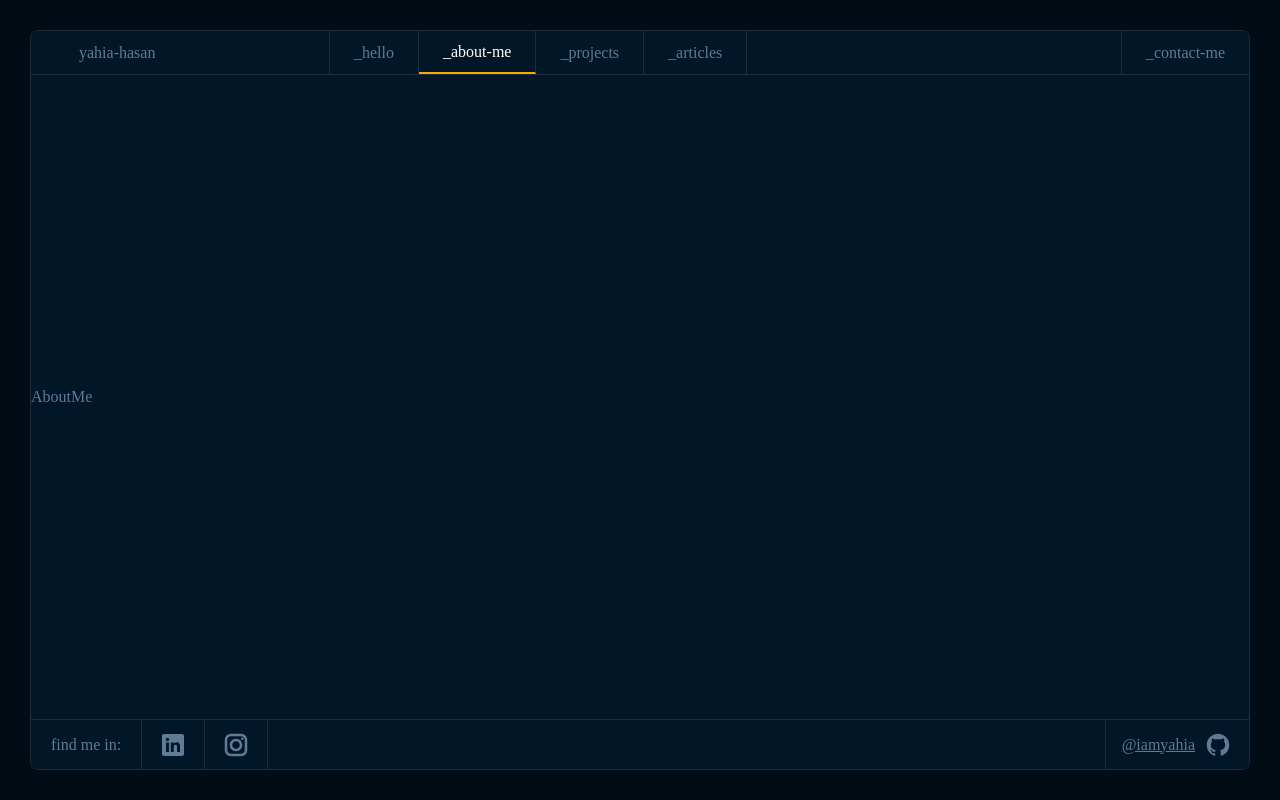
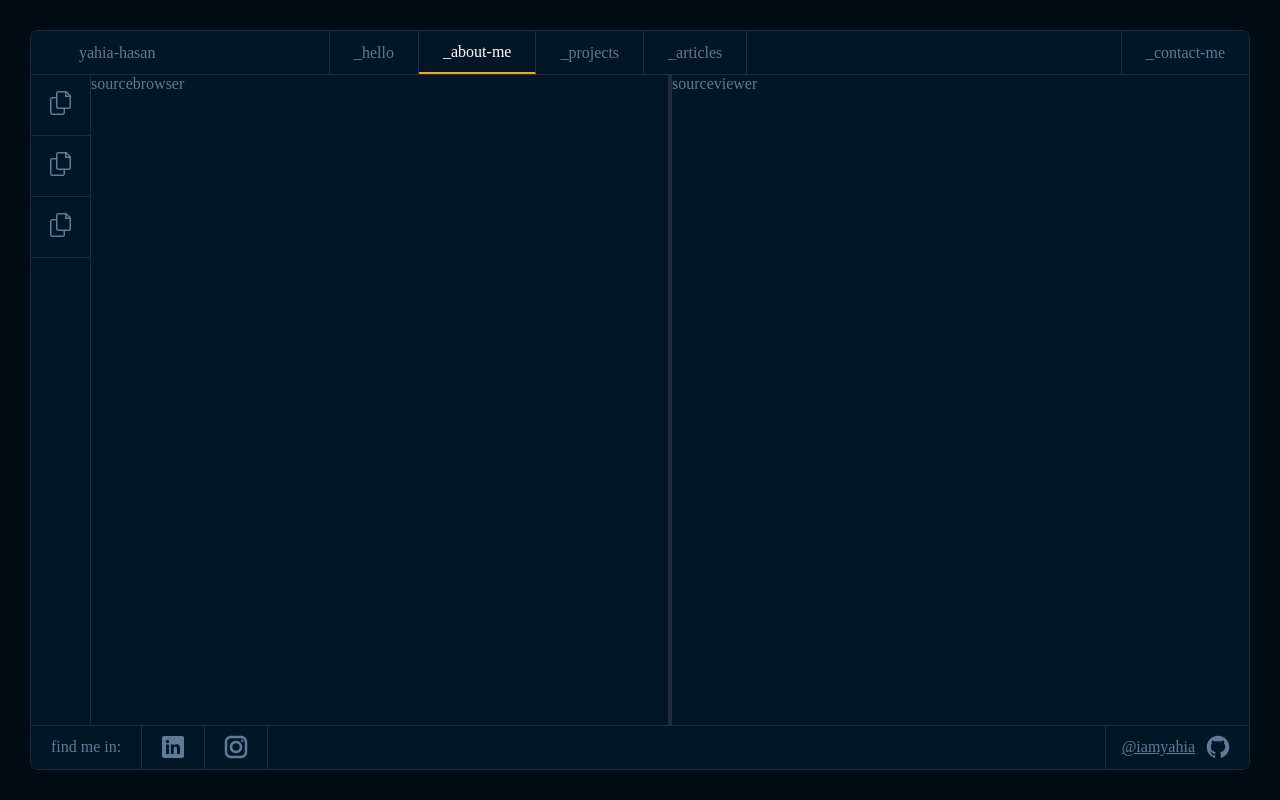
Before and after one commit to iamyahia/portfolio, a Next.js app: page /about-me in a window 1280 px wide. Built offline with nearby package versions, Linux system fonts and the light colour scheme.

Commit message:
feat ( _about-me ): Implement resizable layout for sidebars

```diff
--- a/app/about-me/page.tsx
+++ b/app/about-me/page.tsx
@@ -1,5 +1,43 @@
+"use client";
 import React from "react";
+import { Panel, PanelGroup, PanelResizeHandle } from "react-resizable-panels";
+import ResizeIcon from "../../assets/icons/ResizeIcon";
+import FilesIcon from "../../assets/icons/Files";
+import Link from "next/link";
 
 export default function AboutMe() {
-  return <div>AboutMe</div>;
+  return (
+    <PanelGroup direction="horizontal" className="about-me">
+      <div className="about-me__sidebar">
+        <Link href="/about-me" className="about-me__link">
+          <FilesIcon className="about-me__icon" />
+        </Link>
+        <Link href="/about-me" className="about-me__link">
+          <FilesIcon className="about-me__icon" />
+        </Link>
+        <Link href="/about-me" className="about-me__link">
+          <FilesIcon className="about-me__icon" />
+        </Link>
+      </div>
+      <Panel
+        collapsible={true}
+        collapsedSize={35}
+        minSize={10}
+        className="about-me__panel"
+      >
+        sourcebrowser{" "}
+      </Panel>
+      <PanelResizeHandle
+        style={{
+          border: "2px solid #1E2D3D",
+          display: "flex",
+          alignItems: "center",
+        }}
+        className="about-me__resize-handle"
+      >
+        {/* <ResizeIcon /> */}
+      </PanelResizeHandle>
+      <Panel className="about-me__panel">sourceviewer</Panel>
+    </PanelGroup>
+  );
 }
--- a/assets/icons/CloseIcon.tsx
+++ b/assets/icons/CloseIcon.tsx
@@ -3,17 +3,14 @@ import React from "react";
 function CloseIcon({ ...props }) {
   return (
     <svg
-      xmlns="http://www.w3.org/2000/svg"
-      viewBox="0 0 24 24"
       width="24px"
       height="24px"
-      fill="none"
+      viewBox="0 0 24 24"
+      fill="currentColor"
+      xmlns="http://www.w3.org/2000/svg"
       {...props}
     >
-      <path
-        fill="currentColor"
-        d="M 4.7070312 3.2929688 L 3.2929688 4.7070312 L 10.585938 12 L 3.2929688 19.292969 L 4.7070312 20.707031 L 12 13.414062 L 19.292969 20.707031 L 20.707031 19.292969 L 13.414062 12 L 20.707031 4.7070312 L 19.292969 3.2929688 L 12 10.585938 L 4.7070312 3.2929688 z"
-      />
+      <path d="M 4.7070312 3.2929688 L 3.2929688 4.7070312 L 10.585938 12 L 3.2929688 19.292969 L 4.7070312 20.707031 L 12 13.414062 L 19.292969 20.707031 L 20.707031 19.292969 L 13.414062 12 L 20.707031 4.7070312 L 19.292969 3.2929688 L 12 10.585938 L 4.7070312 3.2929688 z" />
     </svg>
   );
 }
--- /dev/null
+++ b/assets/icons/Files.tsx
@@ -0,0 +1,17 @@
+import React from "react";
+
+function FilesIcon({ ...props }) {
+  return (
+    <svg
+      width="24px"
+      height="24px"
+      viewBox="0 0 24 24"
+      xmlns="http://www.w3.org/2000/svg"
+      fill="currentColor"
+    >
+      <path d="M17.5 0h-9L7 1.5V6H2.5L1 7.5v15.07L2.5 24h12.07L16 22.57V18h4.7l1.3-1.43V4.5L17.5 0zm0 2.12l2.38 2.38H17.5V2.12zm-3 20.38h-12v-15H7v9.07L8.5 18h6v4.5zm6-6h-12v-15H16V6h4.5v10.5z" />
+    </svg>
+  );
+}
+
+export default FilesIcon;
--- a/assets/icons/GithubIcon.tsx
+++ b/assets/icons/GithubIcon.tsx
@@ -1,19 +1,16 @@
 import React from "react";
 
-function GithubIcon() {
+function GithubIcon({ ...props }) {
   return (
     <svg
-      xmlns="http://www.w3.org/2000/svg"
-      viewBox="0 0 32 32"
       width="30px"
       height="30px"
-      fill="none"
+      viewBox="0 0 32 32"
+      fill="currentColor"
+      xmlns="http://www.w3.org/2000/svg"
+      {...props}
     >
-      <path
-        fillRule="evenodd"
-        fill="currentColor"
-        d="M 16 4 C 9.371094 4 4 9.371094 4 16 C 4 21.300781 7.4375 25.800781 12.207031 27.386719 C 12.808594 27.496094 13.027344 27.128906 13.027344 26.808594 C 13.027344 26.523438 13.015625 25.769531 13.011719 24.769531 C 9.671875 25.492188 8.96875 23.160156 8.96875 23.160156 C 8.421875 21.773438 7.636719 21.402344 7.636719 21.402344 C 6.546875 20.660156 7.71875 20.675781 7.71875 20.675781 C 8.921875 20.761719 9.554688 21.910156 9.554688 21.910156 C 10.625 23.746094 12.363281 23.214844 13.046875 22.910156 C 13.15625 22.132813 13.46875 21.605469 13.808594 21.304688 C 11.144531 21.003906 8.34375 19.972656 8.34375 15.375 C 8.34375 14.0625 8.8125 12.992188 9.578125 12.152344 C 9.457031 11.851563 9.042969 10.628906 9.695313 8.976563 C 9.695313 8.976563 10.703125 8.65625 12.996094 10.207031 C 13.953125 9.941406 14.980469 9.808594 16 9.804688 C 17.019531 9.808594 18.046875 9.941406 19.003906 10.207031 C 21.296875 8.65625 22.300781 8.976563 22.300781 8.976563 C 22.957031 10.628906 22.546875 11.851563 22.421875 12.152344 C 23.191406 12.992188 23.652344 14.0625 23.652344 15.375 C 23.652344 19.984375 20.847656 20.996094 18.175781 21.296875 C 18.605469 21.664063 18.988281 22.398438 18.988281 23.515625 C 18.988281 25.121094 18.976563 26.414063 18.976563 26.808594 C 18.976563 27.128906 19.191406 27.503906 19.800781 27.386719 C 24.566406 25.796875 28 21.300781 28 16 C 28 9.371094 22.628906 4 16 4 Z"
-      />
+      <path d="M 16 4 C 9.371094 4 4 9.371094 4 16 C 4 21.300781 7.4375 25.800781 12.207031 27.386719 C 12.808594 27.496094 13.027344 27.128906 13.027344 26.808594 C 13.027344 26.523438 13.015625 25.769531 13.011719 24.769531 C 9.671875 25.492188 8.96875 23.160156 8.96875 23.160156 C 8.421875 21.773438 7.636719 21.402344 7.636719 21.402344 C 6.546875 20.660156 7.71875 20.675781 7.71875 20.675781 C 8.921875 20.761719 9.554688 21.910156 9.554688 21.910156 C 10.625 23.746094 12.363281 23.214844 13.046875 22.910156 C 13.15625 22.132813 13.46875 21.605469 13.808594 21.304688 C 11.144531 21.003906 8.34375 19.972656 8.34375 15.375 C 8.34375 14.0625 8.8125 12.992188 9.578125 12.152344 C 9.457031 11.851563 9.042969 10.628906 9.695313 8.976563 C 9.695313 8.976563 10.703125 8.65625 12.996094 10.207031 C 13.953125 9.941406 14.980469 9.808594 16 9.804688 C 17.019531 9.808594 18.046875 9.941406 19.003906 10.207031 C 21.296875 8.65625 22.300781 8.976563 22.300781 8.976563 C 22.957031 10.628906 22.546875 11.851563 22.421875 12.152344 C 23.191406 12.992188 23.652344 14.0625 23.652344 15.375 C 23.652344 19.984375 20.847656 20.996094 18.175781 21.296875 C 18.605469 21.664063 18.988281 22.398438 18.988281 23.515625 C 18.988281 25.121094 18.976563 26.414063 18.976563 26.808594 C 18.976563 27.128906 19.191406 27.503906 19.800781 27.386719 C 24.566406 25.796875 28 21.300781 28 16 C 28 9.371094 22.628906 4 16 4 Z" />
     </svg>
   );
 }
--- a/assets/icons/InstagramIcon.tsx
+++ b/assets/icons/InstagramIcon.tsx
@@ -1,18 +1,16 @@
 import React from "react";
 
-function InstagramIcon() {
+function InstagramIcon({ ...props }) {
   return (
     <svg
       xmlns="http://www.w3.org/2000/svg"
       viewBox="0 0 24 24"
       width="30px"
       height="30px"
-      fill="none"
+      fill="currentColor"
+      {...props}
     >
-      <path
-        fill="currentColor"
-        d="M 8 3 C 5.243 3 3 5.243 3 8 L 3 16 C 3 18.757 5.243 21 8 21 L 16 21 C 18.757 21 21 18.757 21 16 L 21 8 C 21 5.243 18.757 3 16 3 L 8 3 z M 8 5 L 16 5 C 17.654 5 19 6.346 19 8 L 19 16 C 19 17.654 17.654 19 16 19 L 8 19 C 6.346 19 5 17.654 5 16 L 5 8 C 5 6.346 6.346 5 8 5 z M 17 6 A 1 1 0 0 0 16 7 A 1 1 0 0 0 17 8 A 1 1 0 0 0 18 7 A 1 1 0 0 0 17 6 z M 12 7 C 9.243 7 7 9.243 7 12 C 7 14.757 9.243 17 12 17 C 14.757 17 17 14.757 17 12 C 17 9.243 14.757 7 12 7 z M 12 9 C 13.654 9 15 10.346 15 12 C 15 13.654 13.654 15 12 15 C 10.346 15 9 13.654 9 12 C 9 10.346 10.346 9 12 9 z"
-      />
+      <path d="M 8 3 C 5.243 3 3 5.243 3 8 L 3 16 C 3 18.757 5.243 21 8 21 L 16 21 C 18.757 21 21 18.757 21 16 L 21 8 C 21 5.243 18.757 3 16 3 L 8 3 z M 8 5 L 16 5 C 17.654 5 19 6.346 19 8 L 19 16 C 19 17.654 17.654 19 16 19 L 8 19 C 6.346 19 5 17.654 5 16 L 5 8 C 5 6.346 6.346 5 8 5 z M 17 6 A 1 1 0 0 0 16 7 A 1 1 0 0 0 17 8 A 1 1 0 0 0 18 7 A 1 1 0 0 0 17 6 z M 12 7 C 9.243 7 7 9.243 7 12 C 7 14.757 9.243 17 12 17 C 14.757 17 17 14.757 17 12 C 17 9.243 14.757 7 12 7 z M 12 9 C 13.654 9 15 10.346 15 12 C 15 13.654 13.654 15 12 15 C 10.346 15 9 13.654 9 12 C 9 10.346 10.346 9 12 9 z" />
     </svg>
   );
 }
--- a/assets/icons/LinkedinIcon.tsx
+++ b/assets/icons/LinkedinIcon.tsx
@@ -1,18 +1,16 @@
 import React from "react";
 
-function LinkedinIcon() {
+function LinkedinIcon({ ...props }) {
   return (
     <svg
       xmlns="http://www.w3.org/2000/svg"
       viewBox="0 0 30 30"
       width="30px"
       height="30px"
-      fill="none"
+      fill="currentColor"
+      {...props}
     >
-      <path
-        fill="currentColor"
-        d="M24,4H6C4.895,4,4,4.895,4,6v18c0,1.105,0.895,2,2,2h18c1.105,0,2-0.895,2-2V6C26,4.895,25.105,4,24,4z M10.954,22h-2.95 v-9.492h2.95V22z M9.449,11.151c-0.951,0-1.72-0.771-1.72-1.72c0-0.949,0.77-1.719,1.72-1.719c0.948,0,1.719,0.771,1.719,1.719 C11.168,10.38,10.397,11.151,9.449,11.151z M22.004,22h-2.948v-4.616c0-1.101-0.02-2.517-1.533-2.517 c-1.535,0-1.771,1.199-1.771,2.437V22h-2.948v-9.492h2.83v1.297h0.04c0.394-0.746,1.356-1.533,2.791-1.533 c2.987,0,3.539,1.966,3.539,4.522V22z"
-      />
+      <path d="M24,4H6C4.895,4,4,4.895,4,6v18c0,1.105,0.895,2,2,2h18c1.105,0,2-0.895,2-2V6C26,4.895,25.105,4,24,4z M10.954,22h-2.95 v-9.492h2.95V22z M9.449,11.151c-0.951,0-1.72-0.771-1.72-1.72c0-0.949,0.77-1.719,1.72-1.719c0.948,0,1.719,0.771,1.719,1.719 C11.168,10.38,10.397,11.151,9.449,11.151z M22.004,22h-2.948v-4.616c0-1.101-0.02-2.517-1.533-2.517 c-1.535,0-1.771,1.199-1.771,2.437V22h-2.948v-9.492h2.83v1.297h0.04c0.394-0.746,1.356-1.533,2.791-1.533 c2.987,0,3.539,1.966,3.539,4.522V22z" />
     </svg>
   );
 }
--- a/assets/icons/MenuIcon.tsx
+++ b/assets/icons/MenuIcon.tsx
@@ -3,17 +3,14 @@ import React from "react";
 function MenuIcon({ ...props }) {
   return (
     <svg
-      xmlns="http://www.w3.org/2000/svg"
-      viewBox="0 0 30 30"
       width="24px"
       height="24px"
-      fill="none"
+      fill="currentColor"
+      viewBox="0 0 30 30"
+      xmlns="http://www.w3.org/2000/svg"
       {...props}
     >
-      <path
-        fill="currentColor"
-        d="M 3 7 A 1.0001 1.0001 0 1 0 3 9 L 27 9 A 1.0001 1.0001 0 1 0 27 7 L 3 7 z M 3 14 A 1.0001 1.0001 0 1 0 3 16 L 27 16 A 1.0001 1.0001 0 1 0 27 14 L 3 14 z M 3 21 A 1.0001 1.0001 0 1 0 3 23 L 27 23 A 1.0001 1.0001 0 1 0 27 21 L 3 21 z"
-      />
+      <path d="M 3 7 A 1.0001 1.0001 0 1 0 3 9 L 27 9 A 1.0001 1.0001 0 1 0 27 7 L 3 7 z M 3 14 A 1.0001 1.0001 0 1 0 3 16 L 27 16 A 1.0001 1.0001 0 1 0 27 14 L 3 14 z M 3 21 A 1.0001 1.0001 0 1 0 3 23 L 27 23 A 1.0001 1.0001 0 1 0 27 21 L 3 21 z" />
     </svg>
   );
 }
--- /dev/null
+++ b/assets/icons/ResizeIcon.tsx
@@ -0,0 +1,17 @@
+import React from "react";
+
+function ResizeIcon({ ...props }) {
+  return (
+    <svg
+      width="24px"
+      height="24px"
+      fill="currentColor"
+      viewBox="-3 0 19 19"
+      xmlns="http://www.w3.org/2000/svg"
+    >
+      <path d="M.289 6.883a1.03 1.03 0 0 1 1.03-1.03h10.363a1.03 1.03 0 0 1 0 2.059H1.318A1.03 1.03 0 0 1 .29 6.882zm12.422 4.604a1.03 1.03 0 0 1-1.03 1.03H1.319a1.03 1.03 0 1 1 0-2.059h10.364a1.03 1.03 0 0 1 1.029 1.03z" />
+    </svg>
+  );
+}
+
+export default ResizeIcon;
--- a/package.json
+++ b/package.json
@@ -20,6 +20,7 @@
     "next": "13.4.19",
     "react": "18.2.0",
     "react-dom": "18.2.0",
+    "react-resizable-panels": "^2.0.19",
     "react-three-fiber": "^6.0.13",
     "three": "^0.159.0"
   },
--- a/styles/main.scss
+++ b/styles/main.scss
@@ -8,3 +8,6 @@
 @import "components/button";
 @import "components/navbar";
 @import "components/footer";
+
+// Pages
+@import "pages/about-me";
--- /dev/null
+++ b/styles/pages/_about-me.scss
@@ -0,0 +1,23 @@
+.about-me {
+  .about-me__sidebar {
+    display: flex;
+    width: 60px;
+    align-items: center;
+    flex-direction: column;
+    border-right: 1px solid #1e2d3d;
+
+    .about-me__link {
+      padding: 1rem;
+      text-align: center;
+      width: 100%;
+      color: $color-slate-blue;
+      border-bottom: 1px solid $color-ebony-clay;
+      transition: color 0.25s, background-color 0.25s;
+
+      &:hover {
+        color: $color-white-shade;
+        background-color: rgba($color-white-shade, 0.1);
+      }
+    }
+  }
+}
```
Also changed, not shown: 1 other file (tests, documents, lock files or other folders).
